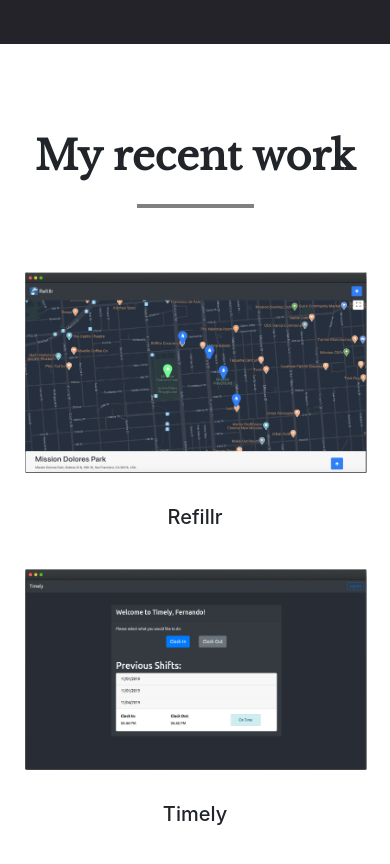
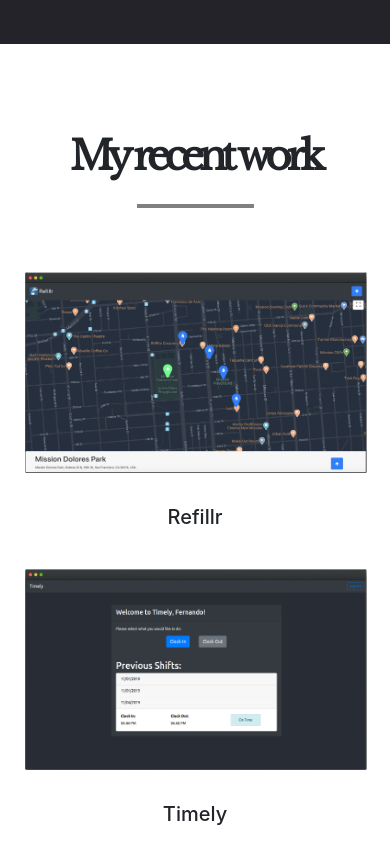
Before and after one commit to danielfmiranda/react-portfolio, a React (Create React App) app: page / in a window 390 px wide. Shown: the part 800-1664 px from the top of the page. Built offline with nearby package versions, Linux system fonts and the light colour scheme.

Commit message:
minor updates

```diff
--- a/src/Css/Container.css
+++ b/src/Css/Container.css
@@ -2,4 +2,5 @@ body h1
  {
     font-family:libre Baskerville !important;
     font-weight: 600;
+
 }
--- a/src/Css/PortfolioSection.css
+++ b/src/Css/PortfolioSection.css
@@ -82,6 +82,16 @@
 
 }
 
+@media (max-width: 450px) {
+.portfolioHeading {
+letter-spacing: -5px !important;
+}
+
+
+
+
+}
+
 
 
 @media (min-width: 750px) {
```
